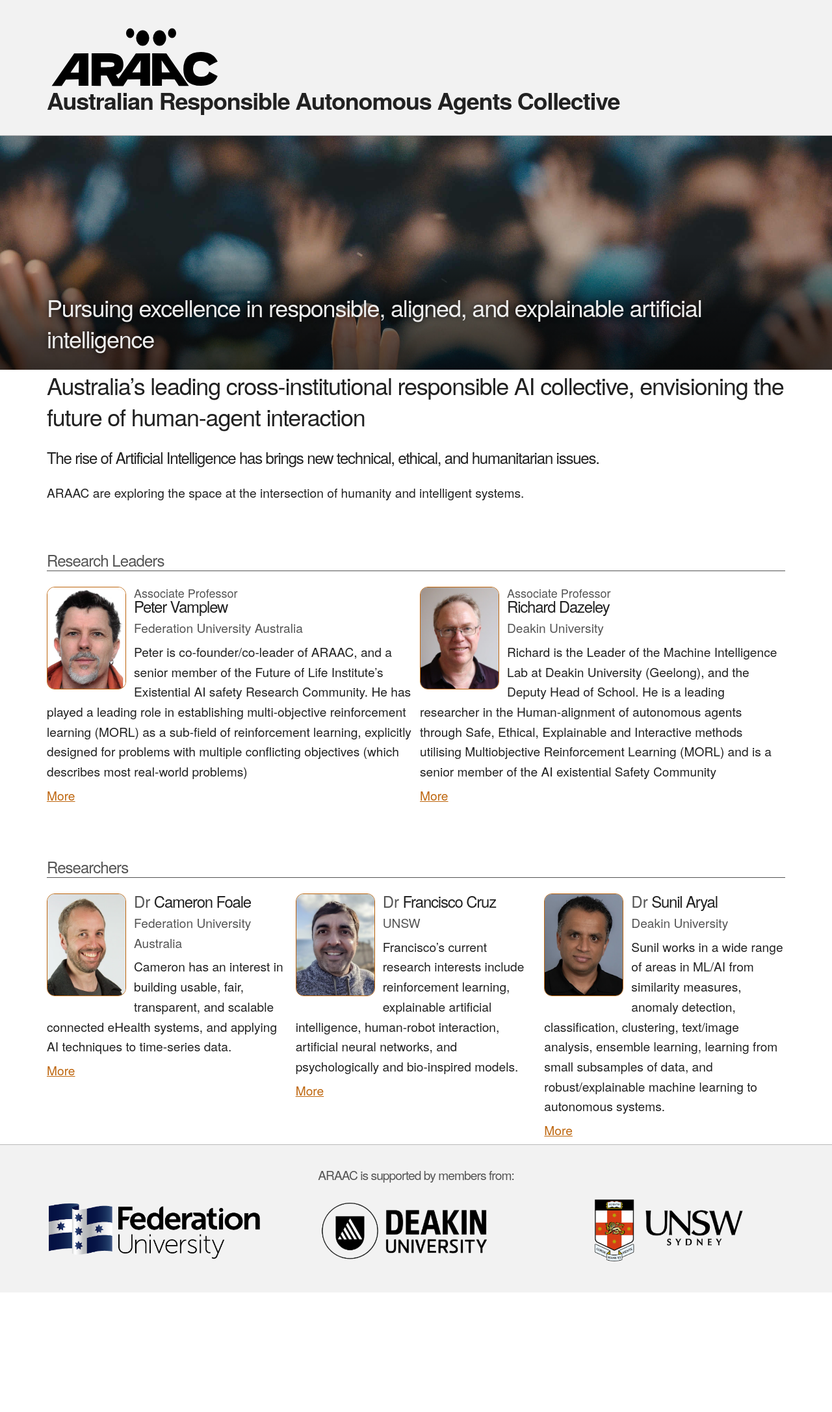
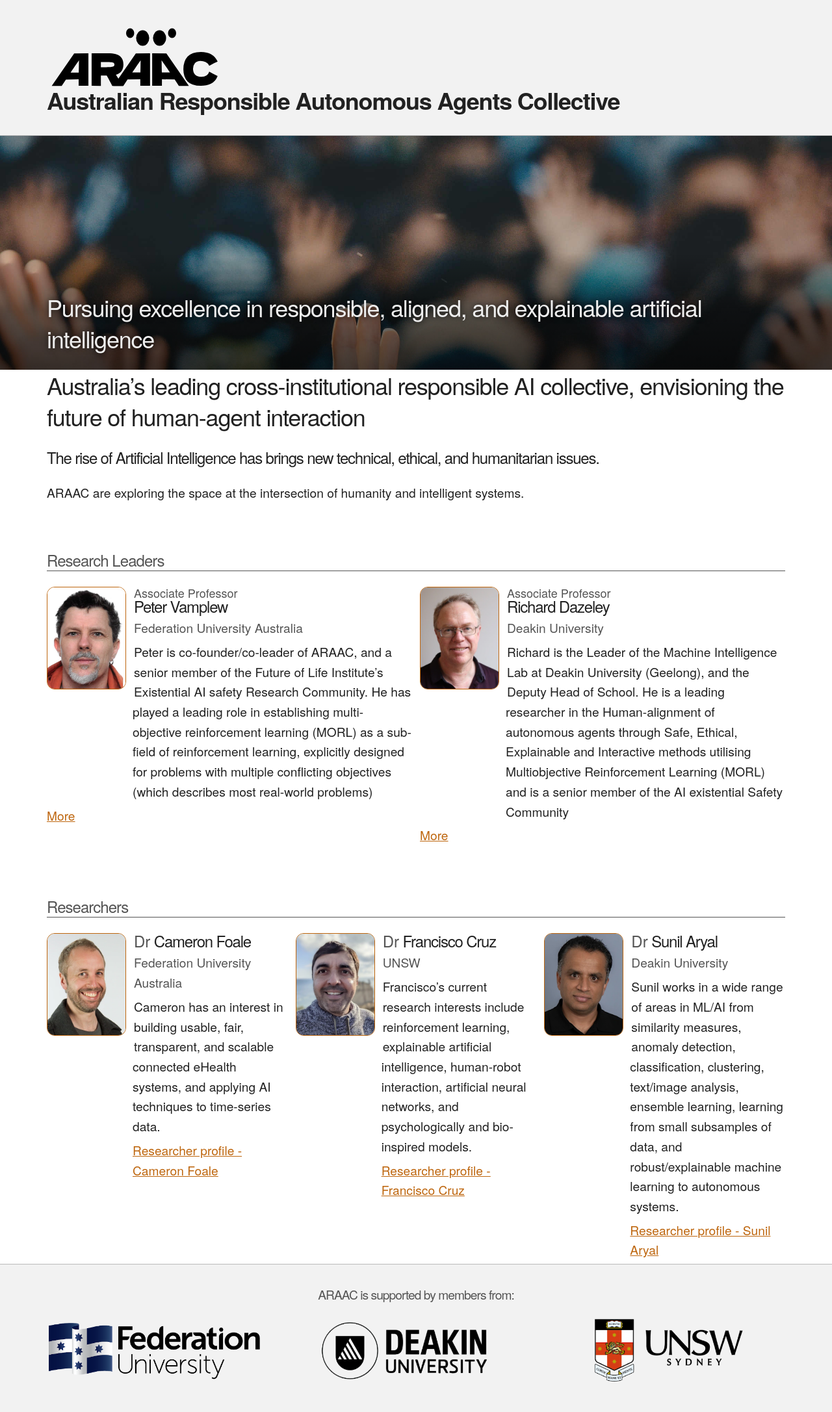
Before and after one commit to ARAAC/araac.github.io, a Jekyll site: the page built from docs/index.md, in a window 1280 px wide. Shown: the whole page at 65% size. Built offline with Jekyll 4.4.1, drawn with Linux system fonts in a browser that asks for light colours; before the commit the page ends 1989 px from its top, so only the background shows below that.

Commit message:
Fix front-page indentation and link name

```diff
--- a/docs/_includes/researchers.html
+++ b/docs/_includes/researchers.html
@@ -27,8 +27,10 @@
                 <span class="researcher-title">{{ researcher.rank}}</span>
                 {{ researcher.name }}</h2>
             <p class="researcher-org">{{ researcher.org }}</p>
-            <div class="researcher-bio">{{ researcher.short | markdownify }}</div>
-            <p><a href="{{ researcher.url | relative_url }}">More</a></p>
+            <div class="researcher-bio">{{ researcher.short | markdownify }}
+                <p><a href="{{ researcher.url | relative_url }}">Researcher profile - {{ researcher.name }}</a></p>
+            </div>
+
         </div>
     {% endfor %}
 </div>
--- a/docs/_sass/researcher.scss
+++ b/docs/_sass/researcher.scss
@@ -27,6 +27,10 @@
         h2 {
             line-height: 1;
             margin-bottom: 0.5rem;
+        }
+
+        .researcher-bio {
+            margin-left: 11rem;
         }
 
         .researcher-title {
```
